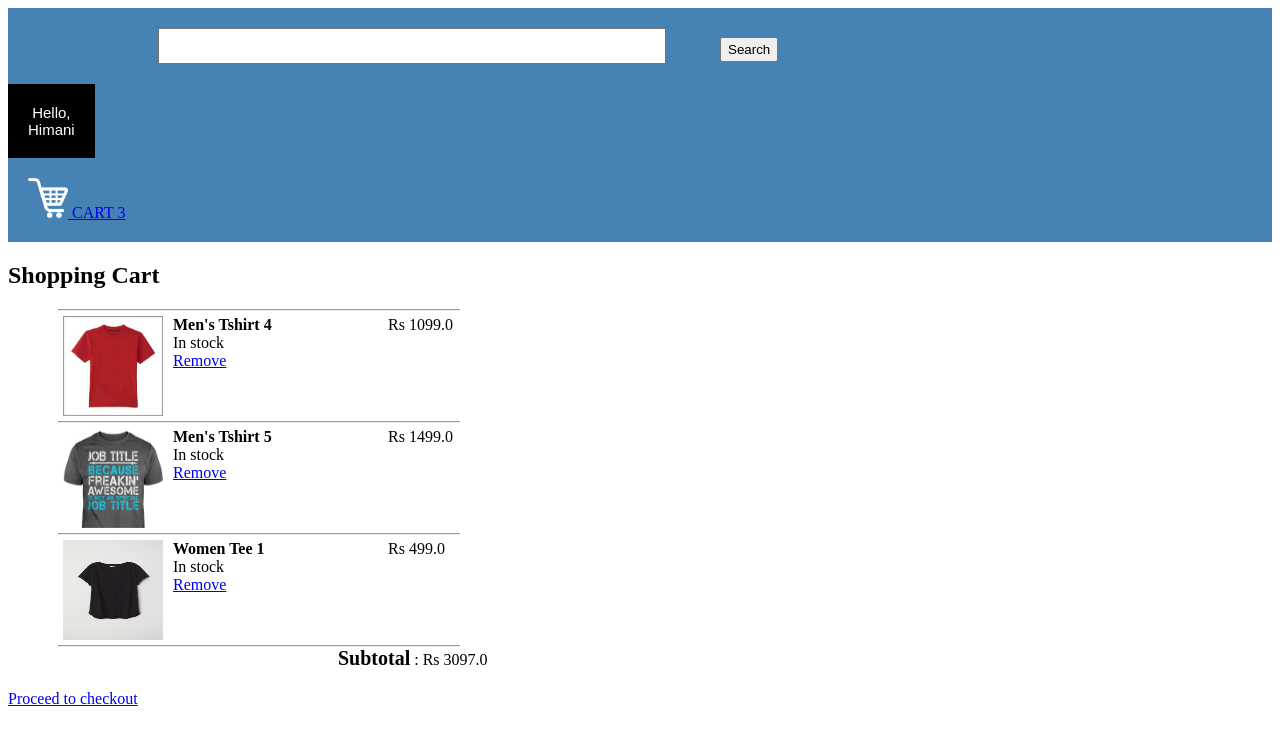
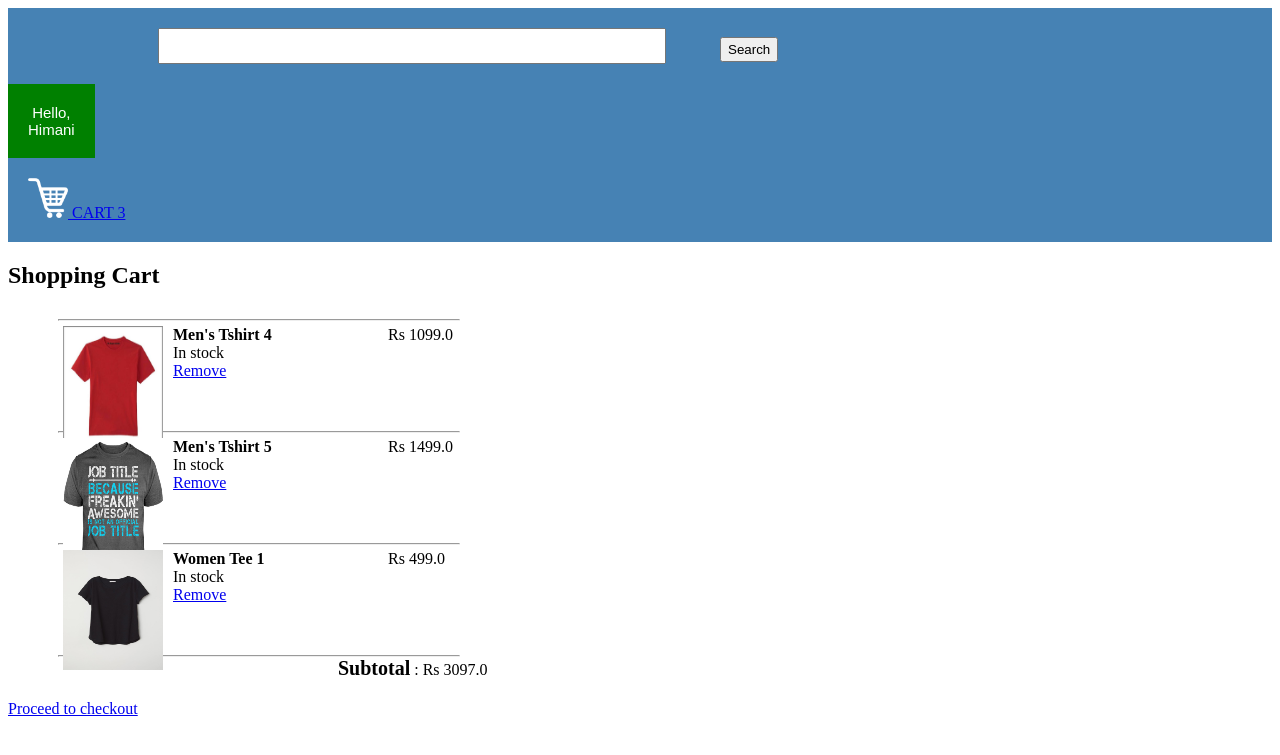
Before and after one commit to Shivam-ML/flask-gcp, a Flask app: page /cart in a window 1280 px wide. Shown: the top 755 px of the page. Run offline with Flask 2, Linux system fonts and the light colour scheme; a user stored in the database is signed in; data comes from the database, SQL or seed files in the repository.

Commit message:
modified in cart and topstyle

```diff
--- a/static/css/cart.css
+++ b/static/css/cart.css
@@ -1,7 +1,7 @@
 #tableItems {
 	margin-left: 50px;
 	margin-right: 50px;
-	margin-top: 20px;
+	margin-top: 30px;
 	margin-bottom: 20px;
 }
 
@@ -43,7 +43,7 @@
 }
 
 #image {
-	height: 100px;
+	height: 120px;
 	width: 100px;
 }
 
--- a/static/css/topStyle.css
+++ b/static/css/topStyle.css
@@ -34,7 +34,7 @@
 }
 
 .dropbtn {
-	background-color: Black;
+	background-color: green;
 	color: white;
 	padding: 20px;
 	font-size: 15px;
@@ -82,7 +82,7 @@
 	float: left;
 }
 #kart {
-	color: white;
+	color: red;
 	margin-top: 20px;
 	margin-bottom: 20px;
 	margin-left: 20px;
```
